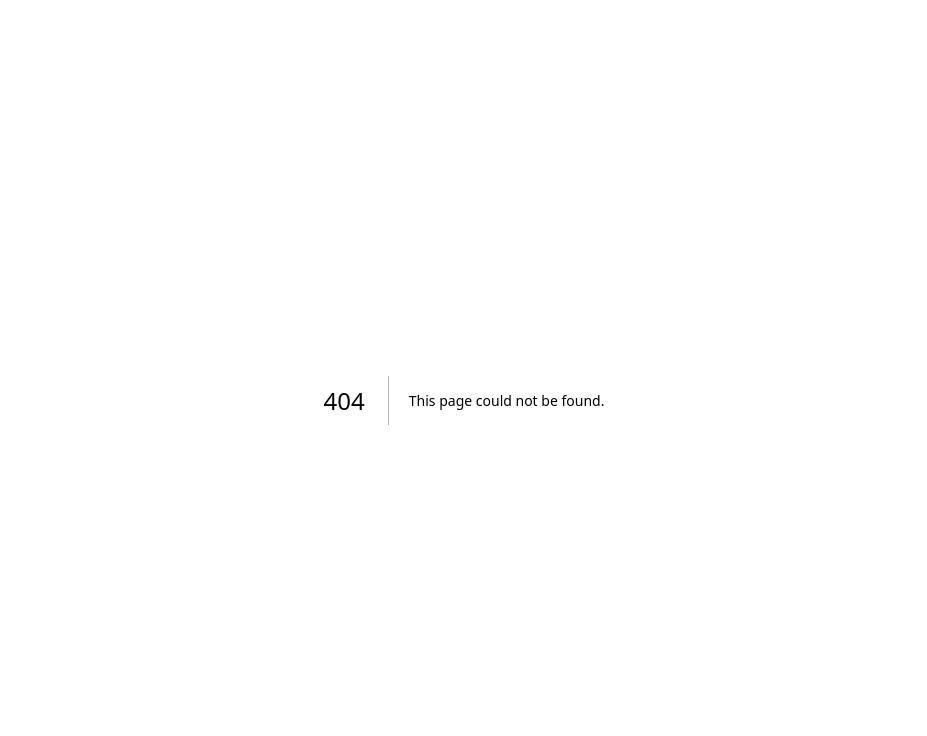
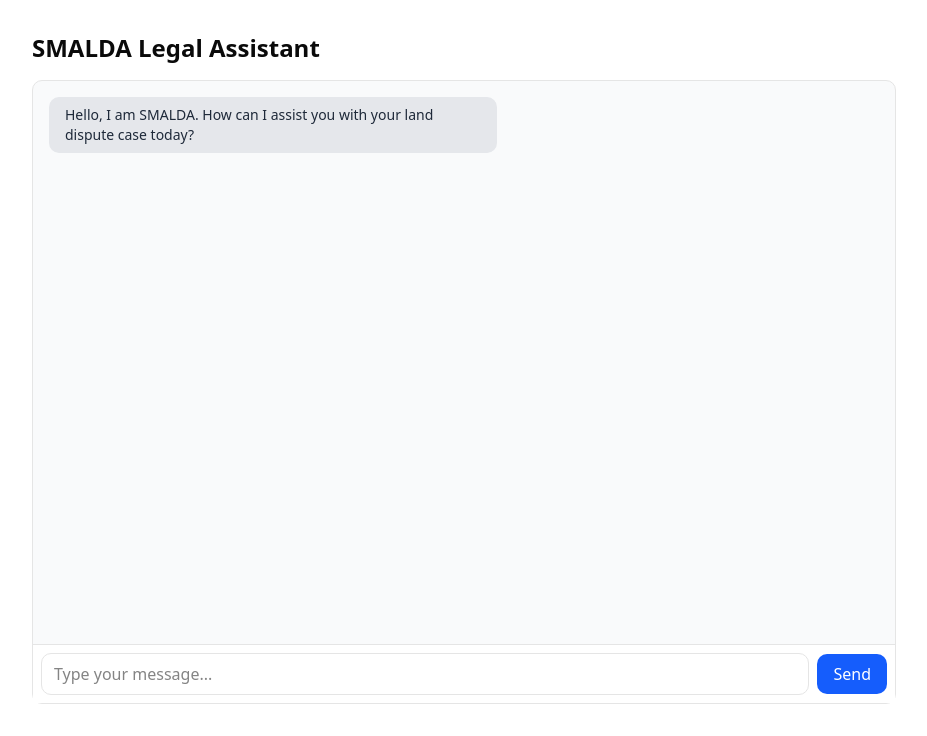
Before and after one commit to CodeGirlsInc/SMALDA, a Next.js app in the folder frontend/: page /legal-chat in a window 1280 px wide. Before the commit this address had no page. Shown: the top 736 px of the page, without its empty margins (176-1103 px from the left). Built offline with nearby package versions, Linux system fonts and the light colour scheme.

Commit message:
legal chat ui page

```diff
--- /dev/null
+++ b/frontend/app/legal-chat/page.js
@@ -0,0 +1,42 @@
+"use client";
+import { useState } from "react";
+import ChatWindow from "@/components/ChatWindow";
+import ChatInput from "@/components/ChatInput";
+
+export default function LegalChatPage() {
+  const [messages, setMessages] = useState([
+    {
+      id: 1,
+      sender: "bot",
+      text: "Hello, I am SMALDA. How can I assist you with your land dispute case today?",
+    },
+  ]);
+
+  const handleSend = (text) => {
+    if (!text.trim()) return;
+
+    // Add user's message
+    const newMessage = { id: Date.now(), sender: "user", text };
+    setMessages((prev) => [...prev, newMessage]);
+
+    // Mock bot reply (simulating backend response)
+    setTimeout(() => {
+      const botReply = {
+        id: Date.now() + 1,
+        sender: "bot",
+        text: "This is a placeholder AI response to your query.",
+      };
+      setMessages((prev) => [...prev, botReply]);
+    }, 800);
+  };
+
+  return (
+    <main className="max-w-4xl mx-auto px-4 py-8 h-[calc(100vh-4rem)] flex flex-col">
+      <h1 className="text-2xl font-bold mb-4">SMALDA Legal Assistant</h1>
+      <div className="flex-1 bg-gray-50 border rounded-lg flex flex-col">
+        <ChatWindow messages={messages} />
+        <ChatInput onSend={handleSend} />
+      </div>
+    </main>
+  );
+}
--- /dev/null
+++ b/frontend/components/ChatInput.jsx
@@ -0,0 +1,32 @@
+import { useState } from "react";
+
+export default function ChatInput({ onSend }) {
+  const [text, setText] = useState("");
+
+  const handleSubmit = (e) => {
+    e.preventDefault();
+    onSend(text);
+    setText("");
+  };
+
+  return (
+    <form
+      onSubmit={handleSubmit}
+      className="flex items-center border-t bg-white p-2 gap-2"
+    >
+      <input
+        type="text"
+        placeholder="Type your message..."
+        value={text}
+        onChange={(e) => setText(e.target.value)}
+        className="flex-1 px-3 py-2 border rounded-lg focus:outline-none focus:ring-2 focus:ring-blue-500"
+      />
+      <button
+        type="submit"
+        className="bg-blue-600 text-white px-4 py-2 rounded-lg hover:bg-blue-700"
+      >
+        Send
+      </button>
+    </form>
+  );
+}
--- /dev/null
+++ b/frontend/components/ChatMessage.jsx
@@ -0,0 +1,14 @@
+export default function ChatMessage({ sender, text }) {
+  const isUser = sender === "user";
+
+  return (
+    <div className={`flex ${isUser ? "justify-end" : "justify-start"}`}>
+      <div
+        className={`px-4 py-2 rounded-lg max-w-xs sm:max-w-md text-sm
+        ${isUser ? "bg-blue-600 text-white" : "bg-gray-200 text-gray-800"}`}
+      >
+        {text}
+      </div>
+    </div>
+  );
+}
--- /dev/null
+++ b/frontend/components/ChatWindow.jsx
@@ -0,0 +1,11 @@
+import ChatMessage from "./ChatMessage";
+
+export default function ChatWindow({ messages }) {
+  return (
+    <div className="flex-1 overflow-y-auto p-4 space-y-4">
+      {messages.map((msg) => (
+        <ChatMessage key={msg.id} sender={msg.sender} text={msg.text} />
+      ))}
+    </div>
+  );
+}
```
